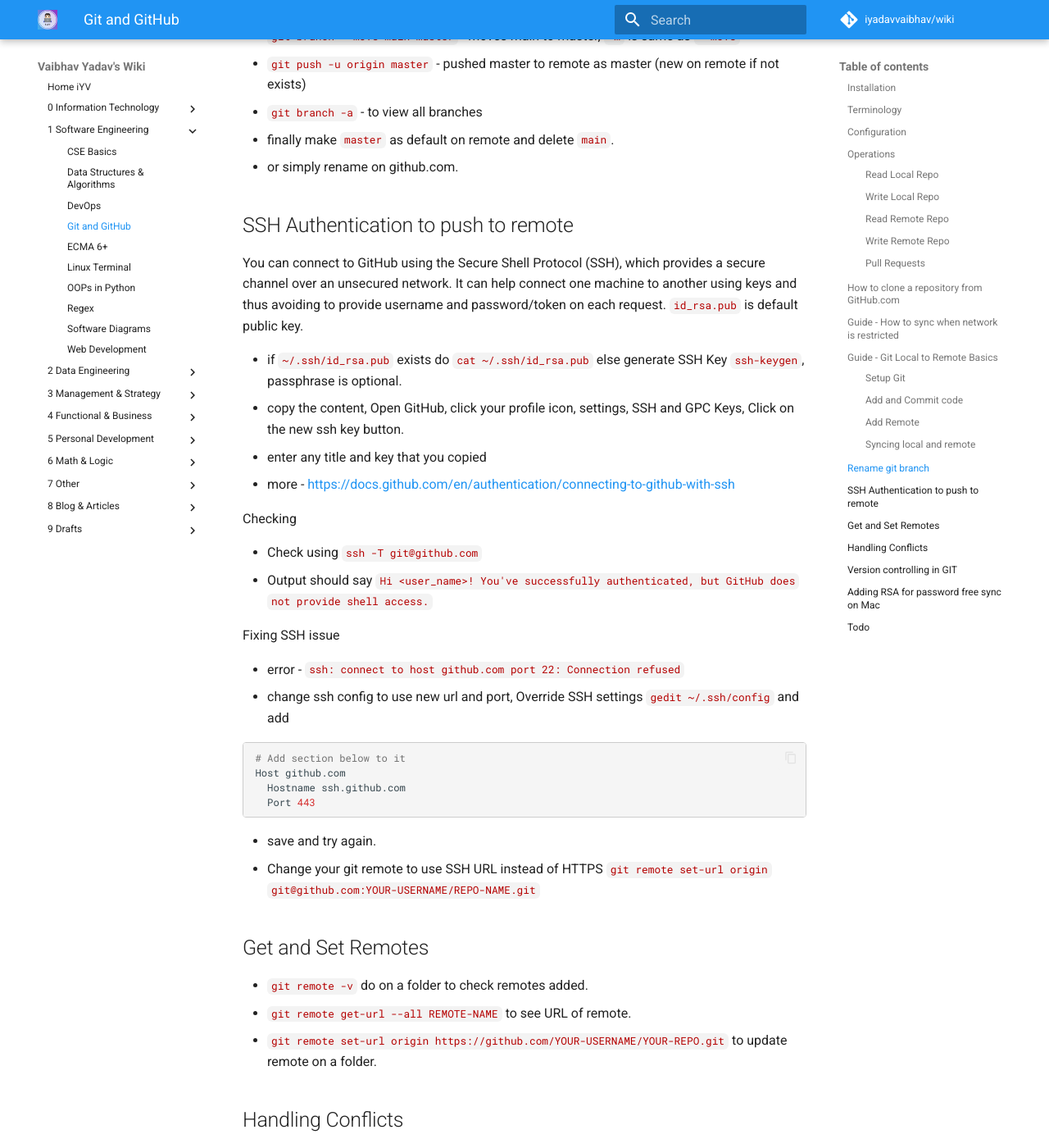
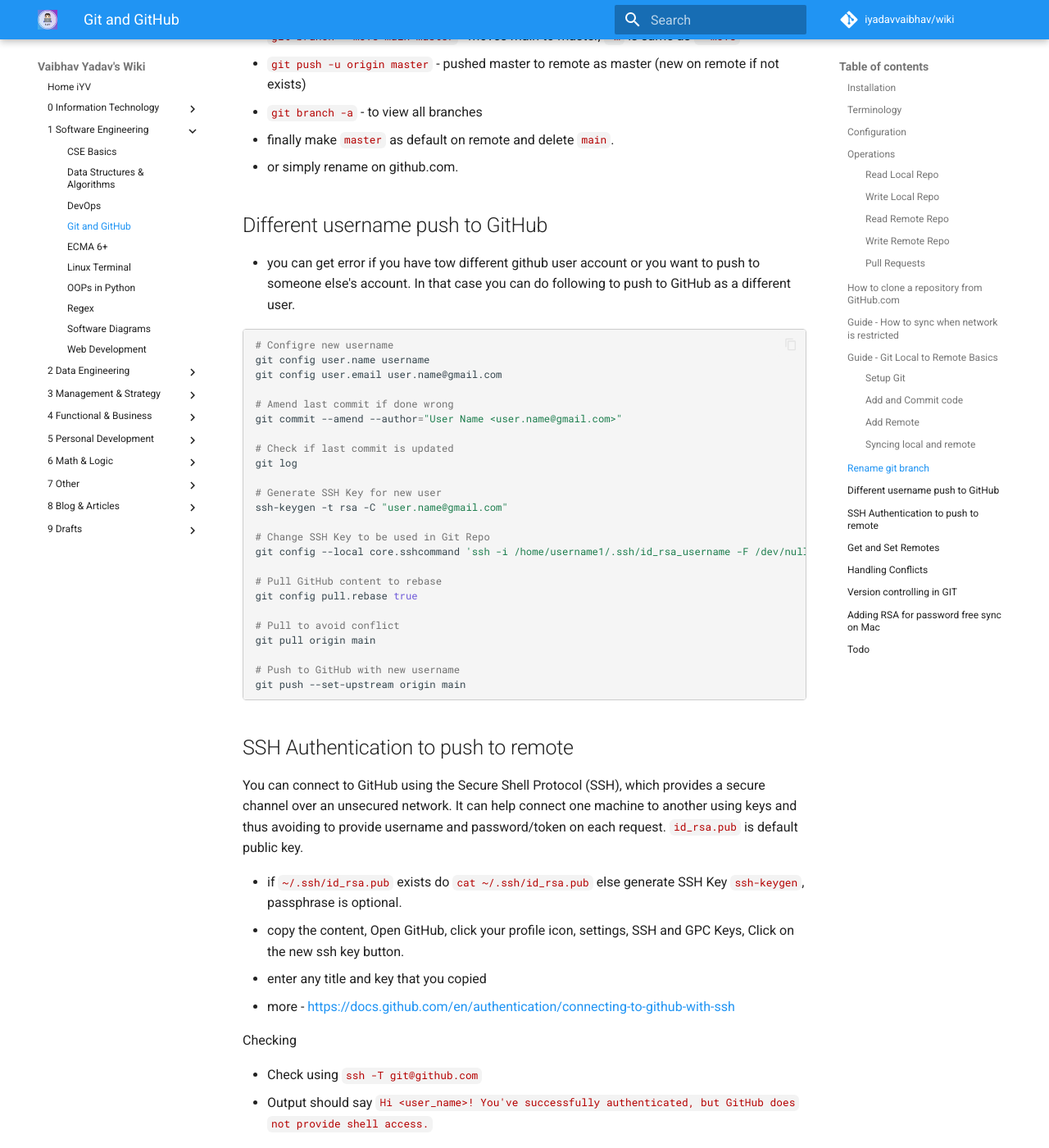
Before and after one commit to iYadavVaibhav/stem, an MkDocs documentation site: the page built from docs/1-Software-Engineering/git.md, in a window 1280 px wide and 1400 px high, scrolled down 8177 px. Shown: the whole window at 82% size. Built offline with MkDocs 1.6.1 and Material for MkDocs 9.7.7, drawn with Linux system fonts in a browser that asks for light colours; comment, search, counter and statistics services are not loaded.

Commit message:
git update

````diff
--- a/docs/1-Software-Engineering/git.md
+++ b/docs/1-Software-Engineering/git.md
@@ -288,6 +288,37 @@
 - finally make `master` as default on remote and delete `main`.
 - or simply rename on github.com.
 
+## Different username push to GitHub
+
+- you can get error if you have tow different github user account or you want to push to someone else's account. In that case you can do following to push to GitHub as a different user.
+
+```sh
+# Configre new username
+git config user.name username
+git config user.email user.name@gmail.com
+
+# Amend last commit if done wrong
+git commit --amend --author="User Name <user.name@gmail.com>"
+
+# Check if last commit is updated
+git log
+
+# Generate SSH Key for new user
+ssh-keygen -t rsa -C "user.name@gmail.com"
+
+# Change SSH Key to be used in Git Repo
+git config --local core.sshcommand 'ssh -i /home/username1/.ssh/id_rsa_username -F /dev/null'
+
+# Pull GitHub content to rebase
+git config pull.rebase true
+
+# Pull to avoid conflict
+git pull origin main
+
+# Push to GitHub with new username
+git push --set-upstream origin main
+```
+
 ## SSH Authentication to push to remote
 
 You can connect to GitHub using the Secure Shell Protocol (SSH), which provides a secure channel over an unsecured network. It can help connect one machine to another using keys and thus avoiding to provide username and password/token on each request. `id_rsa.pub` is default public key.
````
